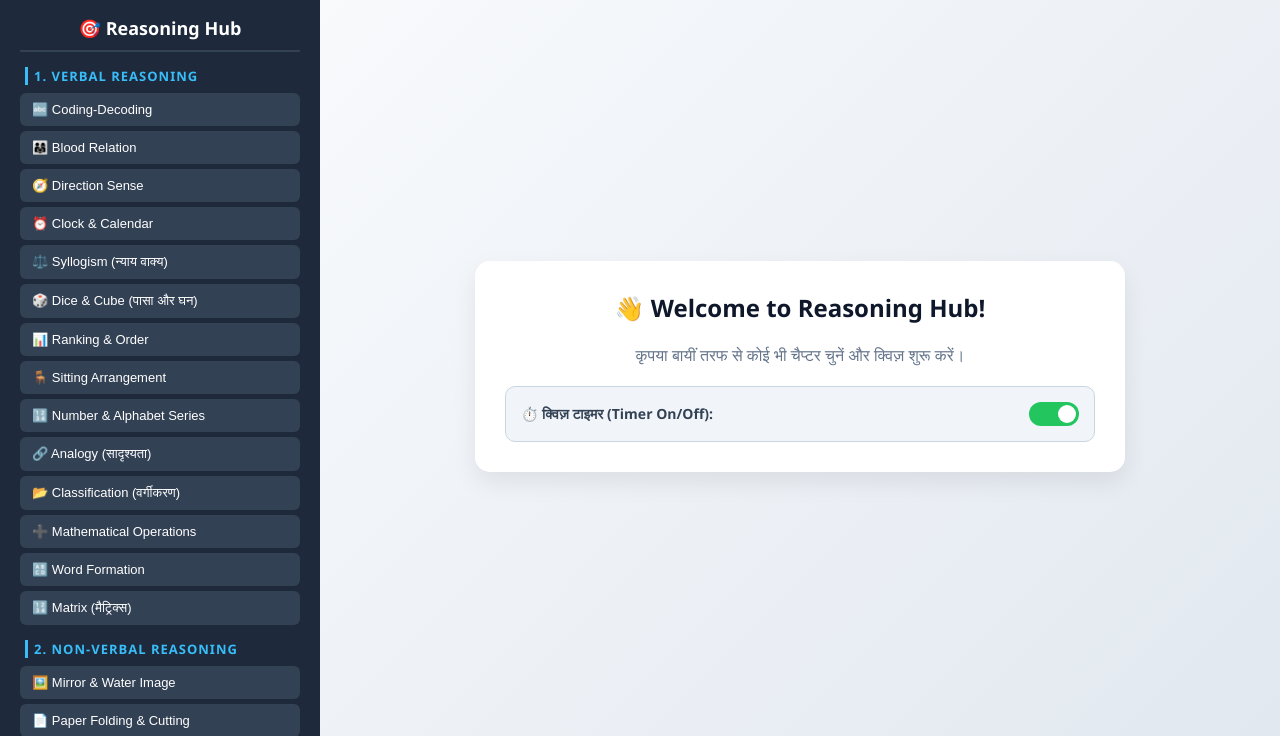
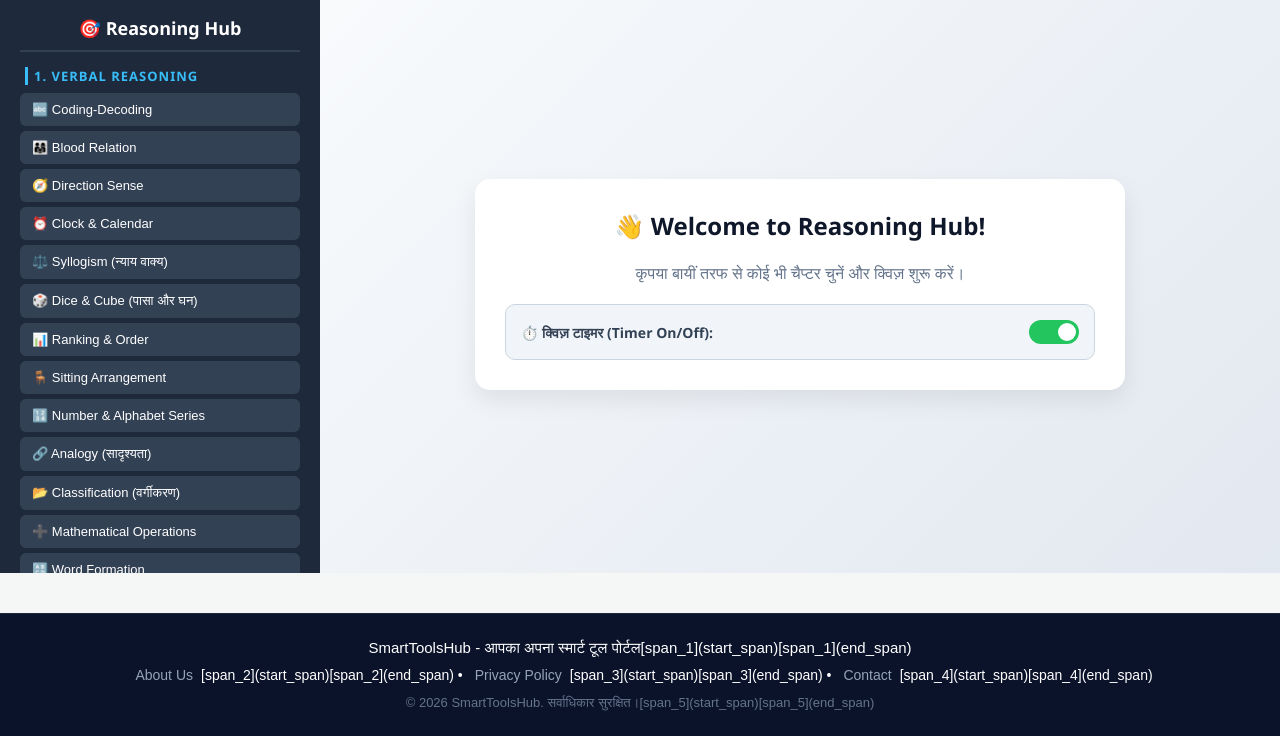
Before and after one commit to smarttoolshub-in/Queses., a plain HTML site: page index.html in a window 1280 px wide. Shown: the part 64-800 px from the top of the page. Drawn offline with Linux system fonts and the light colour scheme.

Commit message:
Add footer to index.html
Added footer with copyright and navigation links.

```diff
--- a/index.html
+++ b/index.html
@@ -2249,5 +2249,18 @@
         loadQuestion();
     }
 </script>
+    <footer style="background-color: #0b132b; color: #ffffff; text-align: center; padding: 25px 15px; font-family: sans-serif; margin-top: 40px; border-top: 1px solid #1e293b;">
+    <p style="margin: 0 0 10px 0; font-size: 15px; font-weight: 500;">
+        SmartToolsHub - आपका अपना स्मार्ट टूल पोर्टल[span_1](start_span)[span_1](end_span)
+    </p>
+    <p style="margin: 0 0 12px 0; font-size: 14px;">
+        <a href="about.html" style="color: #94a3b8; text-decoration: none; margin: 0 8px;">About Us</a>[span_2](start_span)[span_2](end_span) •
+        <a href="privacy.html" style="color: #94a3b8; text-decoration: none; margin: 0 8px;">Privacy Policy</a>[span_3](start_span)[span_3](end_span) •
+        <a href="contact.html" style="color: #94a3b8; text-decoration: none; margin: 0 8px;">Contact</a>[span_4](start_span)[span_4](end_span)
+    </p>
+    <p style="margin: 0; font-size: 13px; color: #64748b;">
+        © 2026 SmartToolsHub. सर्वाधिकार सुरक्षित।[span_5](start_span)[span_5](end_span)
+    </p>
+    </footer>
 </body>
 </html>
```
